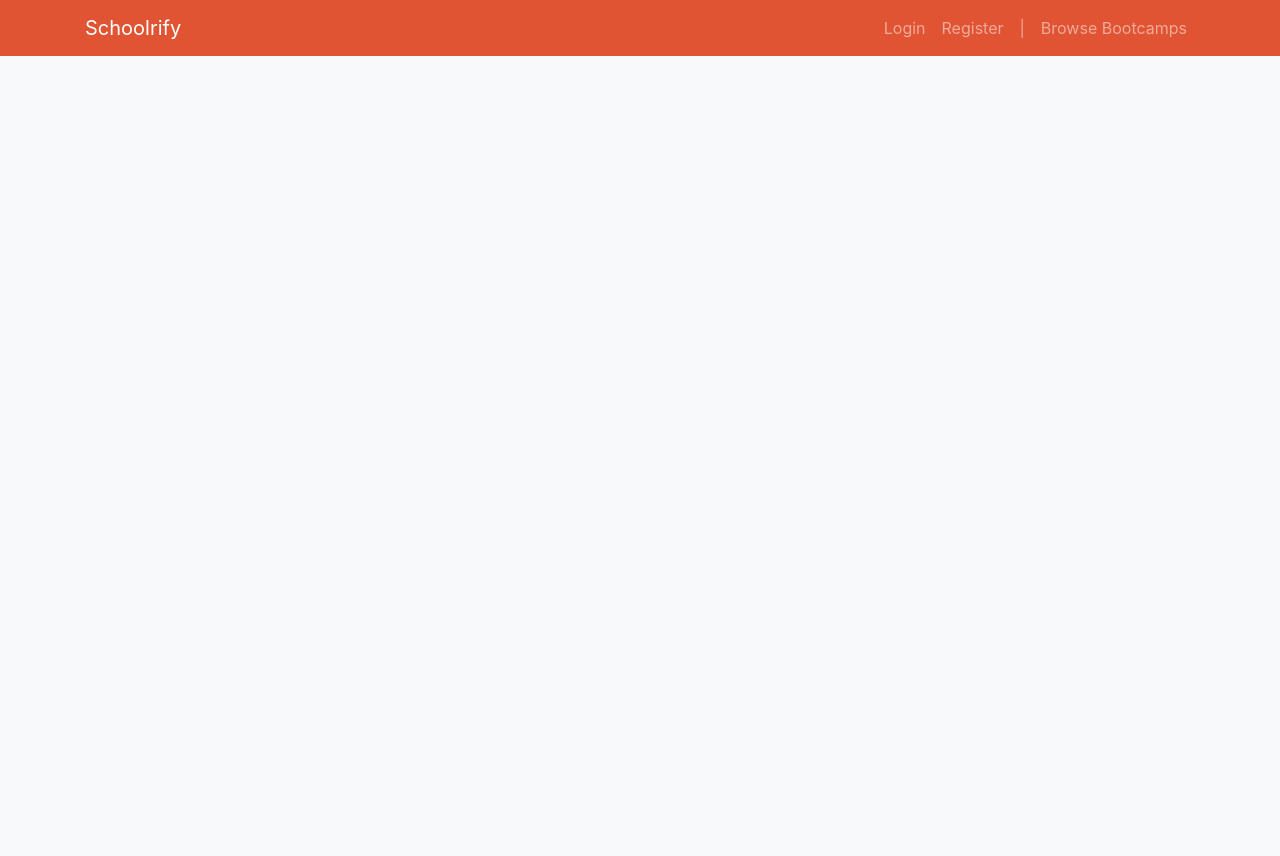
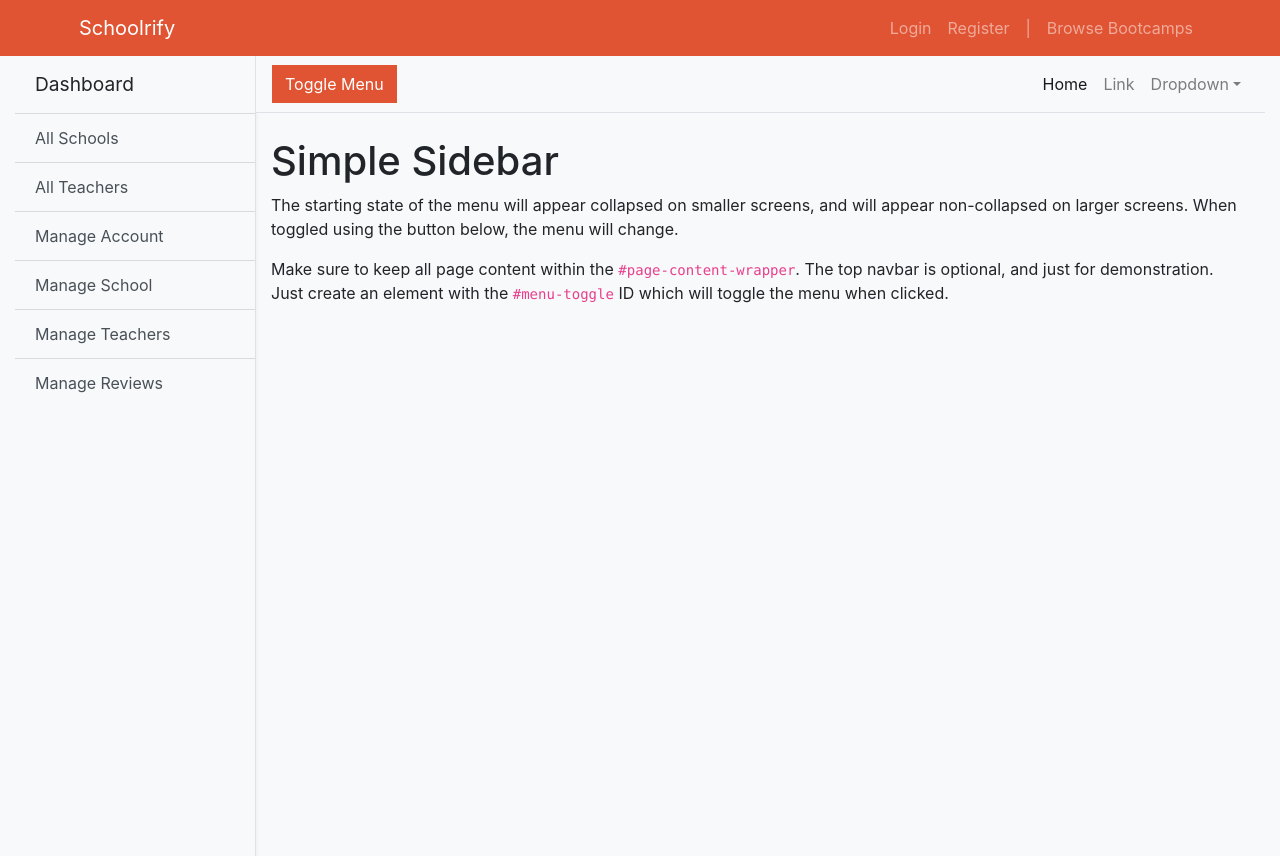
Before and after one commit to Rituraj26/SchoolReview, a React (Create React App) app in the folder client/: page /dashboard in a window 1280 px wide. Before the commit the page ends 800 px from the top, so only its background shows below. Built offline with nearby package versions, Linux system fonts and the light colour scheme; no server answers.

Commit message:
basic dashboard setup

```diff
--- a/client/src/App.js
+++ b/client/src/App.js
@@ -15,6 +15,7 @@ import Login from './components/auth/Login';
 import Schools from './components/schools/Schools';
 import SchoolDetails from './components/school/SchoolDetails';
 import Reviews from './components/reviews/Reviews';
+import Dashboard from './components/dashboard/Dashboard';
 
 // importing loaduser action
 import { loadUser } from './actions/auth';
@@ -38,7 +39,7 @@ const App = () => {
                 <Fragment>
                     <Navbar />
                     <Route exact path="/" component={Landing} />
-                    <section className="container">
+                    <section className="container-fluid">
                         <Alert />
                         <Switch>
                             <Route
@@ -58,6 +59,11 @@ const App = () => {
                                 path="/schools/:schoolId/reviews"
                                 component={Reviews}
                             />
+                            <Route
+                                exact
+                                path="/dashboard"
+                                component={Dashboard}
+                            />
                         </Switch>
                     </section>
                 </Fragment>
--- a/client/src/components/Layout/Navbar.js
+++ b/client/src/components/Layout/Navbar.js
@@ -7,23 +7,6 @@ import { logout } from '../../actions/auth';
 
 const Navbar = ({ auth: { isAuthenticated, loading }, logout }) => {
     const authLinks = (
-        <div className="container">
-            <Link className="navbar-brand" to="/">
-                <i className="fas fa-laptop-code"></i> Schoolrify
-            </Link>
-            <button
-                className="navbar-toggler"
-                type="button"
-                data-toggle="collapse"
-                data-target="#navbarSupportedContent"
-            >
-                <span className="navbar-toggler-icon"></span>
-            </button>
-
-            <div
-                className="collapse navbar-collapse"
-                id="navbarSupportedContent"
-            >
         <ul className="navbar-nav ml-auto">
             <li className="nav-item">
                 <Link className="nav-link" to="/schools">
@@ -52,28 +35,9 @@ const Navbar = ({ auth: { isAuthenticated, loading }, logout }) => {
                 </a>
             </li>
         </ul>
-            </div>
-        </div>
     );
 
     const guestLinks = (
-        <div className="container">
-            <Link className="navbar-brand" to="/">
-                <i className="fas fa-laptop-code"></i> Schoolrify
-            </Link>
-            <button
-                className="navbar-toggler"
-                type="button"
-                data-toggle="collapse"
-                data-target="#navbarSupportedContent"
-            >
-                <span className="navbar-toggler-icon"></span>
-            </button>
-
-            <div
-                className="collapse navbar-collapse"
-                id="navbarSupportedContent"
-            >
         <ul className="navbar-nav ml-auto">
             <li className="nav-item">
                 <Link className="nav-link" to="/auth/login">
@@ -96,15 +60,35 @@ const Navbar = ({ auth: { isAuthenticated, loading }, logout }) => {
                 </Link>
             </li>
         </ul>
-            </div>
-        </div>
     );
 
     return (
         <nav className="navbar navbar-expand-md navbar-dark bg-primary">
+            <div className="container-fluid mx-5">
+                <Link className="navbar-brand" to="/">
+                    <i className="fas fa-laptop-code"></i> Schoolrify
+                </Link>
+                <button
+                    className="navbar-toggler"
+                    type="button"
+                    data-toggle="collapse"
+                    data-target="#navbarSupportedContent"
+                >
+                    <span className="navbar-toggler-icon"></span>
+                </button>
+
+                <div
+                    className="collapse navbar-collapse"
+                    id="navbarSupportedContent"
+                >
                     {!loading && (
-                <Fragment> {isAuthenticated ? authLinks : guestLinks}</Fragment>
+                        <Fragment>
+                            {' '}
+                            {isAuthenticated ? authLinks : guestLinks}
+                        </Fragment>
                     )}
+                </div>
+            </div>
         </nav>
     );
 };
--- /dev/null
+++ b/client/src/components/Layout/Spinner.js
@@ -0,0 +1,12 @@
+import React, { Fragment } from 'react';
+import spinner from '../../resources/img/spinner.gif';
+
+export default () => (
+    <Fragment>
+        <img
+            src={spinner}
+            style={{ width: '200px', margin: 'auto', display: 'block' }}
+            alt="Loading..."
+        />
+    </Fragment>
+);
--- /dev/null
+++ b/client/src/components/dashboard/Dashboard.js
@@ -0,0 +1,142 @@
+import React from 'react';
+import PropTypes from 'prop-types';
+import { Link } from 'react-router-dom';
+
+const Dashboard = (props) => {
+    return (
+        <div className="d-flex" id="wrapper">
+            <div
+                className="bg-light border-right shadow-sm "
+                id="sidebar-wrapper"
+            >
+                <div className="sidebar-heading">Dashboard </div>
+                <div className="list-group list-group-flush">
+                    <Link
+                        to="/dashboard/allschools"
+                        className="list-group-item list-group-item-action bg-light"
+                    >
+                        All Schools
+                    </Link>
+                    <Link
+                        to="/dashboard/allteachers"
+                        className="list-group-item list-group-item-action bg-light"
+                    >
+                        All Teachers
+                    </Link>
+                    <Link
+                        to="/dashboard/account"
+                        className="list-group-item list-group-item-action bg-light"
+                    >
+                        Manage Account
+                    </Link>
+                    <Link
+                        to="/dashboard/school"
+                        className="list-group-item list-group-item-action bg-light"
+                    >
+                        Manage School
+                    </Link>
+                    <Link
+                        to="/dashboard/teachers"
+                        className="list-group-item list-group-item-action bg-light"
+                    >
+                        Manage Teachers
+                    </Link>
+                    <Link
+                        to="/dashboard/reviews"
+                        className="list-group-item list-group-item-action bg-light"
+                    >
+                        Manage Reviews
+                    </Link>
+                </div>
+            </div>
+
+            <div id="page-content-wrapper">
+                <nav className="navbar navbar-expand-lg navbar-light bg-light border-bottom">
+                    <button className="btn btn-primary" id="menu-toggle">
+                        Toggle Menu
+                    </button>
+
+                    <button
+                        className="navbar-toggler"
+                        type="button"
+                        data-toggle="collapse"
+                        data-target="#navbarSupportedContent"
+                        aria-controls="navbarSupportedContent"
+                        aria-expanded="false"
+                        aria-label="Toggle navigation"
+                    >
+                        <span className="navbar-toggler-icon"></span>
+                    </button>
+
+                    <div
+                        className="collapse navbar-collapse"
+                        id="navbarSupportedContent"
+                    >
+                        <ul className="navbar-nav ml-auto mt-2 mt-lg-0">
+                            <li className="nav-item active">
+                                <a className="nav-link" href="#">
+                                    Home{' '}
+                                    <span className="sr-only">(current)</span>
+                                </a>
+                            </li>
+                            <li className="nav-item">
+                                <a className="nav-link" href="#">
+                                    Link
+                                </a>
+                            </li>
+                            <li className="nav-item dropdown">
+                                <a
+                                    className="nav-link dropdown-toggle"
+                                    href="#"
+                                    id="navbarDropdown"
+                                    role="button"
+                                    data-toggle="dropdown"
+                                    aria-haspopup="true"
+                                    aria-expanded="false"
+                                >
+                                    Dropdown
+                                </a>
+                                <div
+                                    className="dropdown-menu dropdown-menu-right"
+                                    aria-labelledby="navbarDropdown"
+                                >
+                                    <a className="dropdown-item" href="#">
+                                        Action
+                                    </a>
+                                    <a className="dropdown-item" href="#">
+                                        Another action
+                                    </a>
+                                    <div className="dropdown-divider"></div>
+                                    <a className="dropdown-item" href="#">
+                                        Something else here
+                                    </a>
+                                </div>
+                            </li>
+                        </ul>
+                    </div>
+                </nav>
+
+                <div className="container-fluid">
+                    <h1 className="mt-4">Simple Sidebar</h1>
+                    <p>
+                        The starting state of the menu will appear collapsed on
+                        smaller screens, and will appear non-collapsed on larger
+                        screens. When toggled using the button below, the menu
+                        will change.
+                    </p>
+                    <p>
+                        Make sure to keep all page content within the{' '}
+                        <code>#page-content-wrapper</code>. The top navbar is
+                        optional, and just for demonstration. Just create an
+                        element with the <code>#menu-toggle</code> ID which will
+                        toggle the menu when clicked.
+                    </p>
+                </div>
+            </div>
+        </div>
+    );
+};
+
+Dashboard.propTypes = {};
+
+export default Dashboard;
--- a/client/src/components/schools/Schools.js
+++ b/client/src/components/schools/Schools.js
@@ -87,8 +87,8 @@ const Schools = ({
     // };
 
     return (
-        <section className="browse my-5">
-            <div className="container">
+        <section className="browse my-5 px-5">
+            <div className="container-fluid">
                 <div className="row">
                     {/* <!-- Sidebar --> */}
                     <div className="col-md-4">
--- a/client/src/resources/css/App.css
+++ b/client/src/resources/css/App.css
@@ -15,3 +15,50 @@
     background: rgb(98, 248, 98);
     color: #fff;
 }
+
+/* Dashboard Styles */
+
+#wrapper {
+    overflow-x: hidden;
+}
+
+#sidebar-wrapper {
+    min-height: 100vh;
+    margin-left: -15rem;
+    -webkit-transition: margin 0.25s ease-out;
+    -moz-transition: margin 0.25s ease-out;
+    -o-transition: margin 0.25s ease-out;
+    transition: margin 0.25s ease-out;
+}
+
+#sidebar-wrapper .sidebar-heading {
+    padding: 0.875rem 1.25rem;
+    font-size: 1.2rem;
+}
+
+#sidebar-wrapper .list-group {
+    width: 15rem;
+}
+
+#page-content-wrapper {
+    min-width: 100vw;
+}
+
+#wrapper.toggled #sidebar-wrapper {
+    margin-left: 0;
+}
+
+@media (min-width: 768px) {
+    #sidebar-wrapper {
+        margin-left: 0;
+    }
+
+    #page-content-wrapper {
+        min-width: 0;
+        width: 100%;
+    }
+
+    #wrapper.toggled #sidebar-wrapper {
+        margin-left: -15rem;
+    }
+}
```
Also changed, not shown: client/src/components/reviews/Reviews.js (+4 -3 lines), client/src/resources/img/spinner.gif (added), 1 other file (tests, documents, lock files or other folders). Lines whose indentation alone changed are shown as unchanged.
